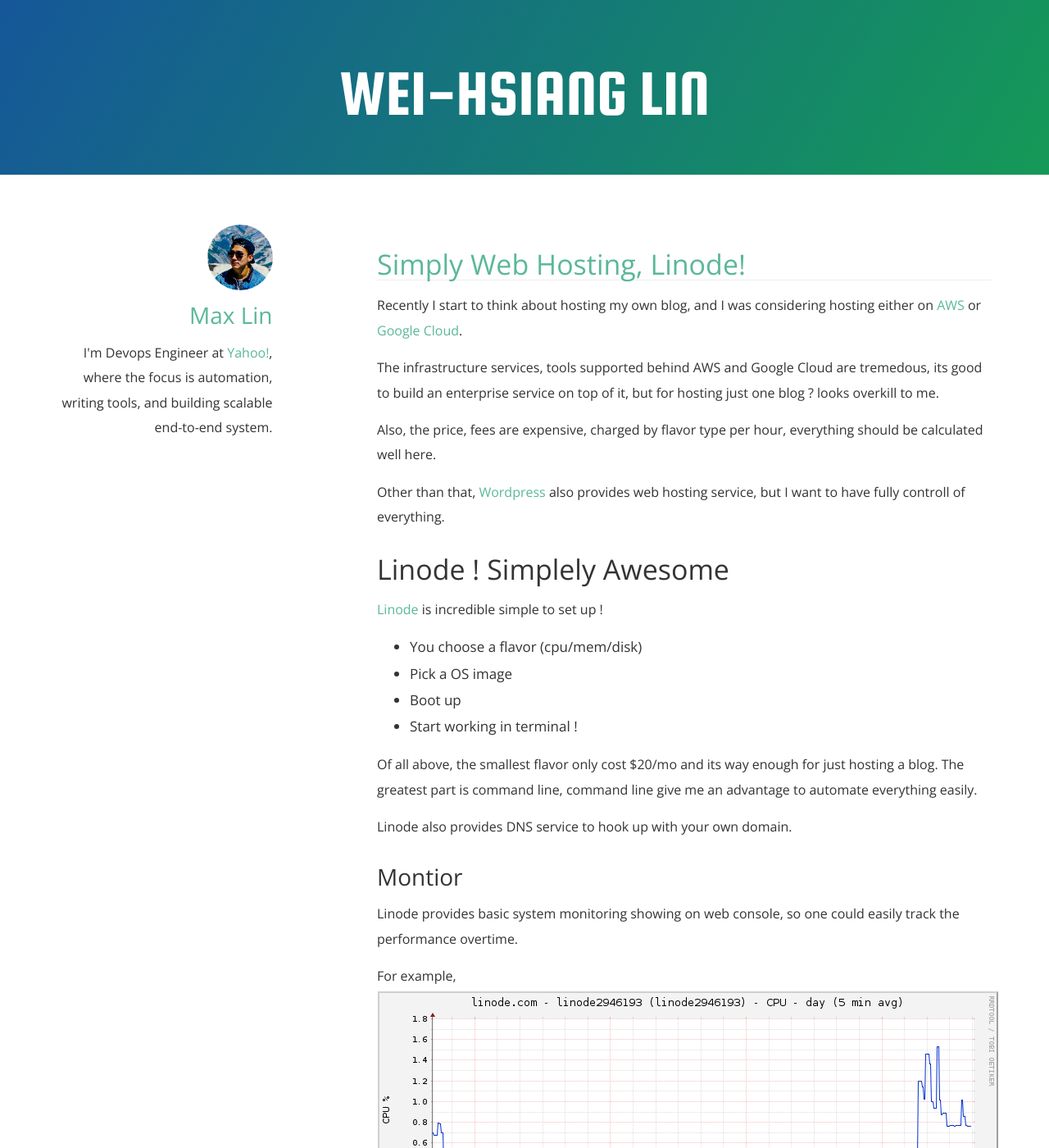
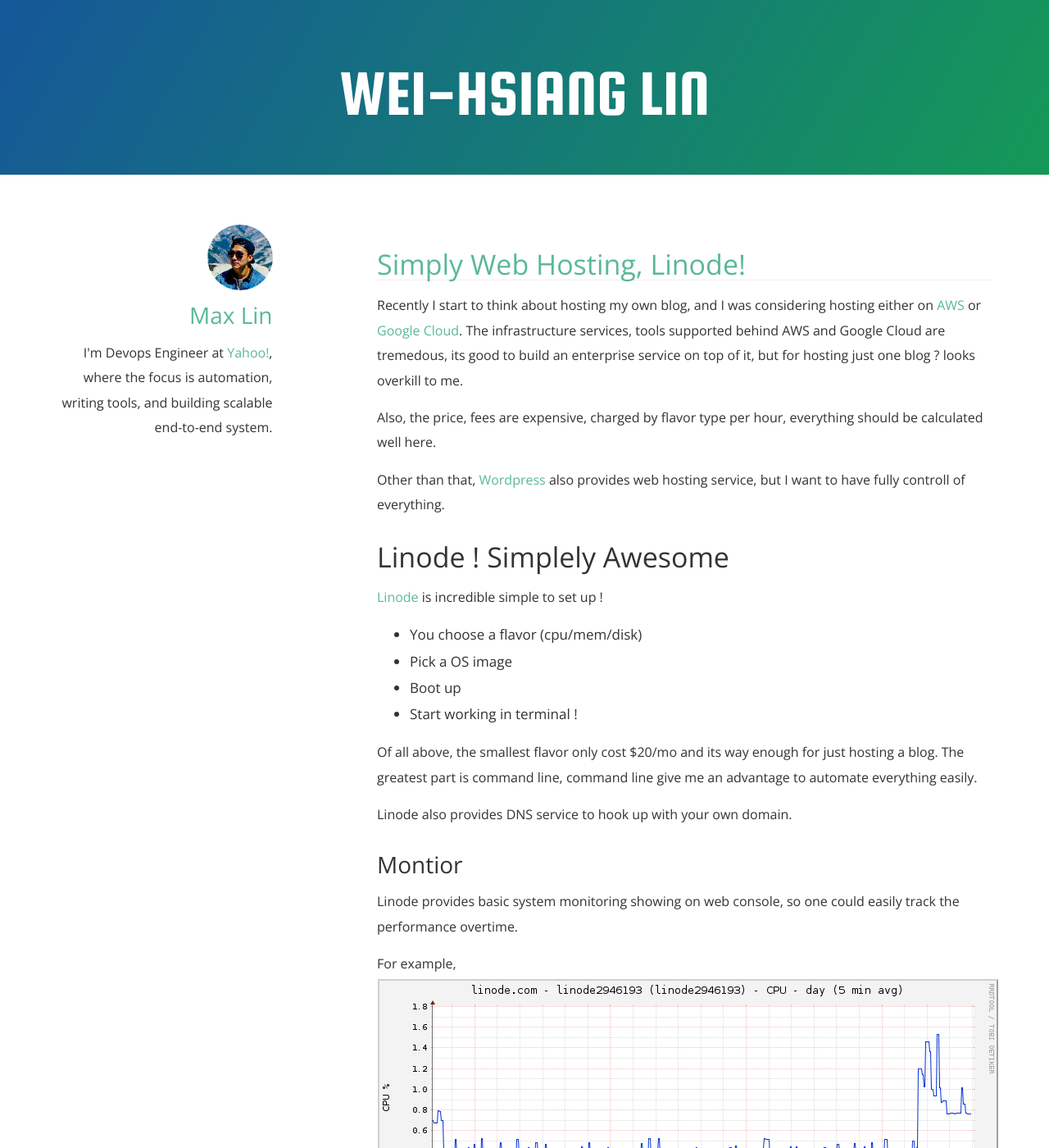
Before and after one commit to linweihs/maxlin.org, a Jekyll site: the page built from _posts/2017-04-10-Simply-Web-Hosting-Linode.md, in a window 1280 px wide and 1400 px high. Shown: the whole window at 82% size. Built offline with Jekyll 4.4.1, drawn with Linux system fonts in a browser that asks for light colours; some of the changed lines change nothing that is shown; some of the changed text lies outside the part shown.

Commit message:
fix markdown

```diff
--- a/_posts/2017-04-10-Simply-Web-Hosting-Linode.md
+++ b/_posts/2017-04-10-Simply-Web-Hosting-Linode.md
@@ -5,7 +5,6 @@
 ---
 
 Recently I start to think about hosting my own blog, and I was considering hosting either on [AWS](https://aws.amazon.com/) or [Google Cloud](https://cloud.google.com/).
-
 The infrastructure services, tools supported behind AWS and Google Cloud are tremedous, its good to build an enterprise service on top of it, but for hosting just one blog ? looks overkill to me.
 
 Also, the price, fees are expensive, charged by flavor type per hour, everything should be calculated well here.
@@ -32,7 +31,7 @@
 For example,
 ![My Lindoe CPU pct graph](/images/my-linode-cpu-graph.png)
 
-### Go ahead and give yourselve a try !
+### Go ahead and give it a try !
 
 Most of my time are spent on Linux Terminal (RHEL)  writing scripts, automation, system tuning, etc.
 So when I start using Linode, I already found it very comfortable using it. I can do all kinds of hack, tuning and automation to make it work.
```
